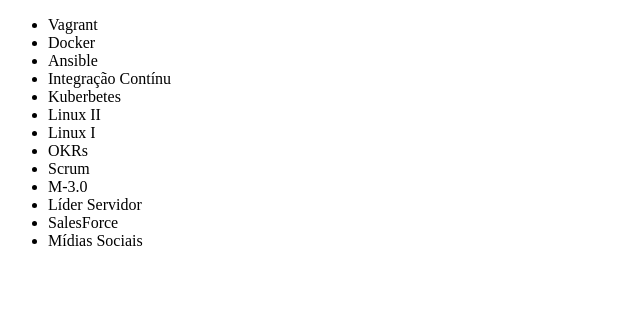
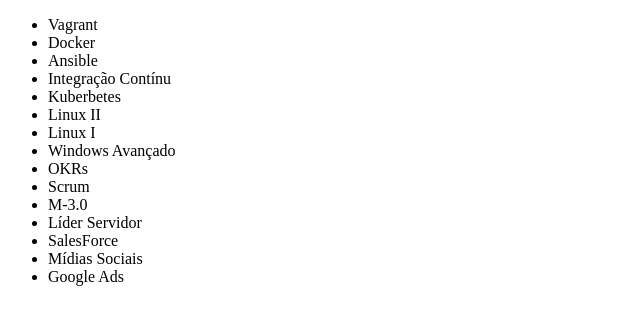
Before and after one commit to zanatto/alura-git, a plain HTML site: page index.html in a window 1280 px wide. Shown: the whole page, without its empty margins (0-640 px from the left). Drawn offline with Linux system fonts and the light colour scheme.

Commit message:
Coloquei mais cursos de infra.

```diff
--- a/index.html
+++ b/index.html
@@ -13,12 +13,14 @@
         <li>Kuberbetes</li>
         <li>Linux II</li>
         <li>Linux I</li>
+        <li>Windows Avançado</li>
         <li>OKRs</li>
         <li>Scrum</li>
         <li>M-3.0</li>
         <li>Líder Servidor</li>
         <li>SalesForce</li>
         <li>Mídias Sociais</li>
+        <li>Google Ads</li>
     </ul>
 </body>
 </html>
```
